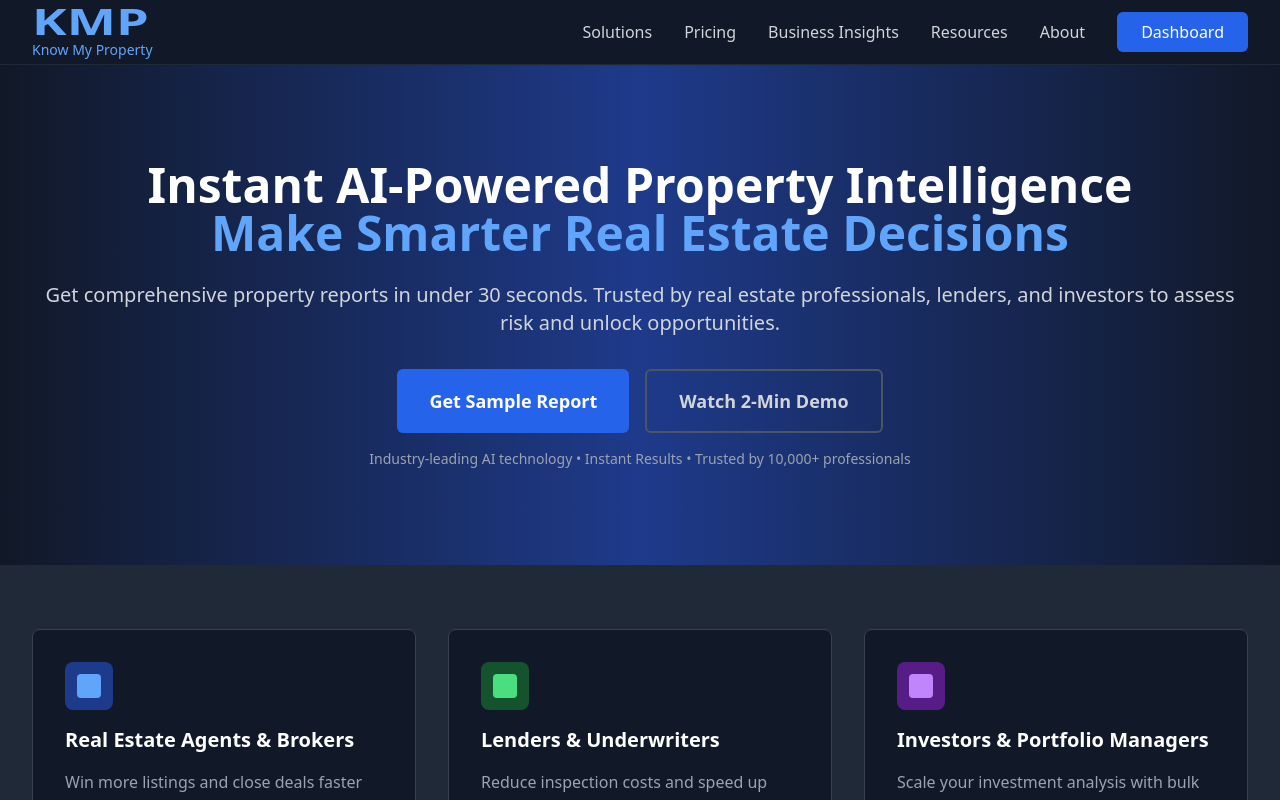
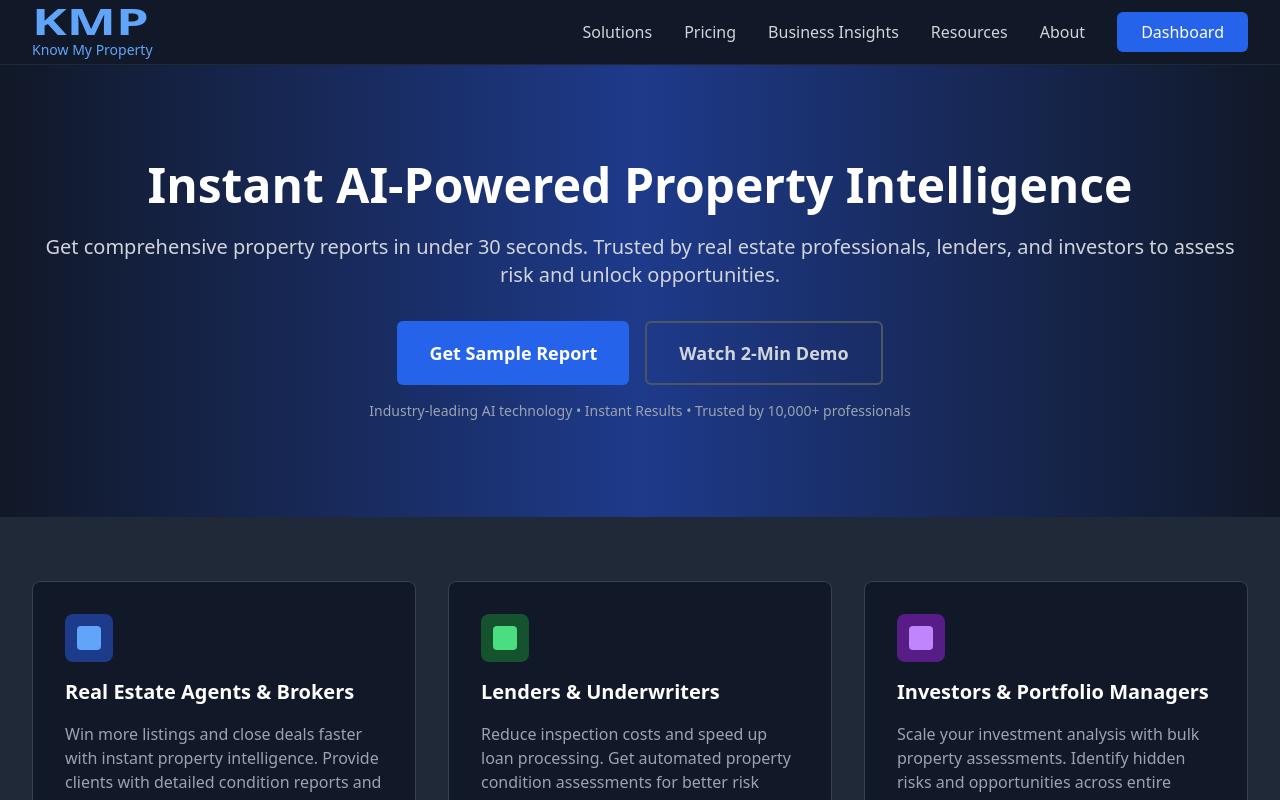
Before and after one commit to gshenkmp/nextjs-with-supabase, a Next.js app: page / in a window 1280 px wide. Shown: the top 800 px of the page. Built offline with nearby package versions, Linux system fonts and the light colour scheme; no server answers.

Commit message:
minor edit

```diff
--- a/app/page.tsx
+++ b/app/page.tsx
@@ -9,8 +9,6 @@ export default function HomePage() {
           <div className="text-center">
             <h1 className="text-5xl md:text-5xl font-bold mb-6">
               Instant AI-Powered Property Intelligence
-              <br />
-              <span className="text-blue-400">Make Smarter Real Estate Decisions</span>
             </h1>
             <p className="text-xl md:text-xl mb-8 text-gray-300">
               Get comprehensive property reports in under 30 seconds. Trusted by real estate professionals,
```
